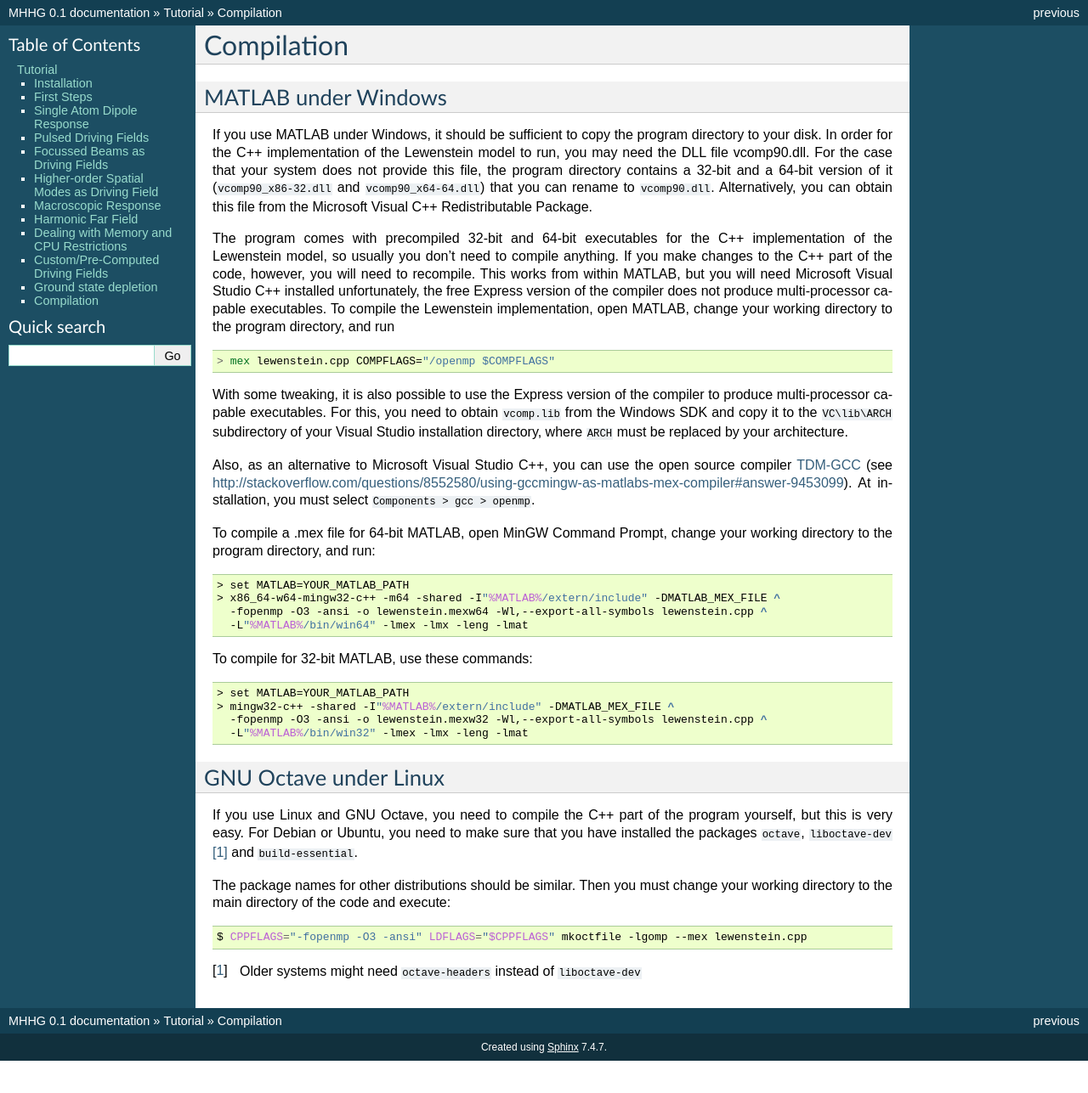
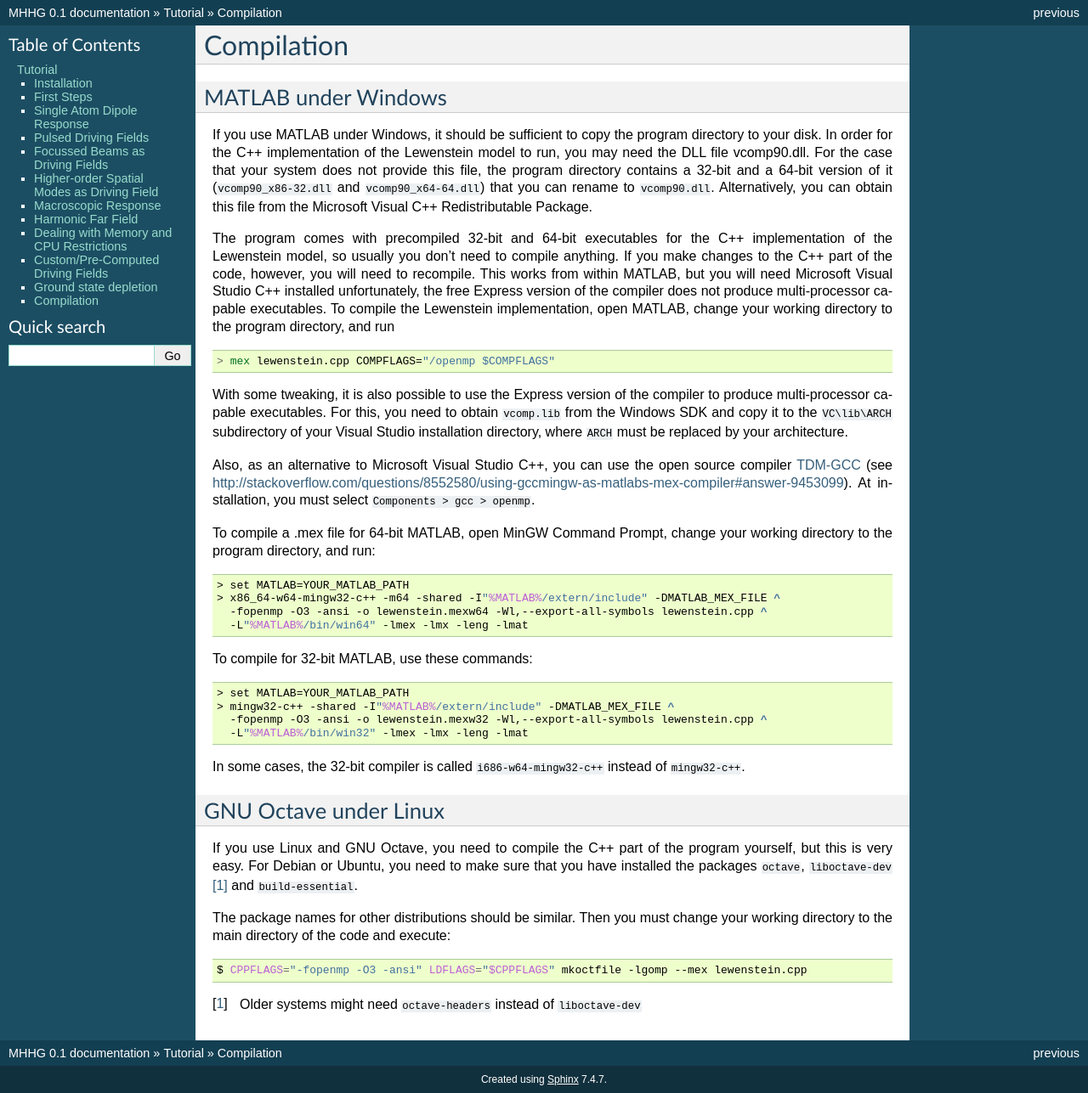
Before and after one commit to Leberwurscht/HHGmax, a Sphinx documentation site: the page built from doc/source/tutorial/compilation.rst, in a window 1280 px wide. Shown: the whole page at 85% size. Built offline with Sphinx 7.4.7, drawn with Linux system fonts in a browser that asks for light colours; formulas are drawn with MathJax 3; before the commit the page ends 1249 px from its top, so only the background shows below that.

Commit message:
extend compilation chapter of tutorial so that it is also valid for MinGW cross compiler

```diff
--- a/doc/source/tutorial/compilation.rst
+++ b/doc/source/tutorial/compilation.rst
@@ -53,6 +53,8 @@ To compile for 32-bit MATLAB, use these commands:
       -fopenmp -O3 -ansi -o lewenstein.mexw32 -Wl,--export-all-symbols lewenstein.cpp ^
       -L"%MATLAB%/bin/win32" -lmex -lmx -leng -lmat
 
+In some cases, the 32-bit compiler is called ``i686-w64-mingw32-c++`` instead of ``mingw32-c++``.
+
 .. _TDM-GCC: http://tdm-gcc.tdragon.net/
 
 GNU Octave under Linux
```
